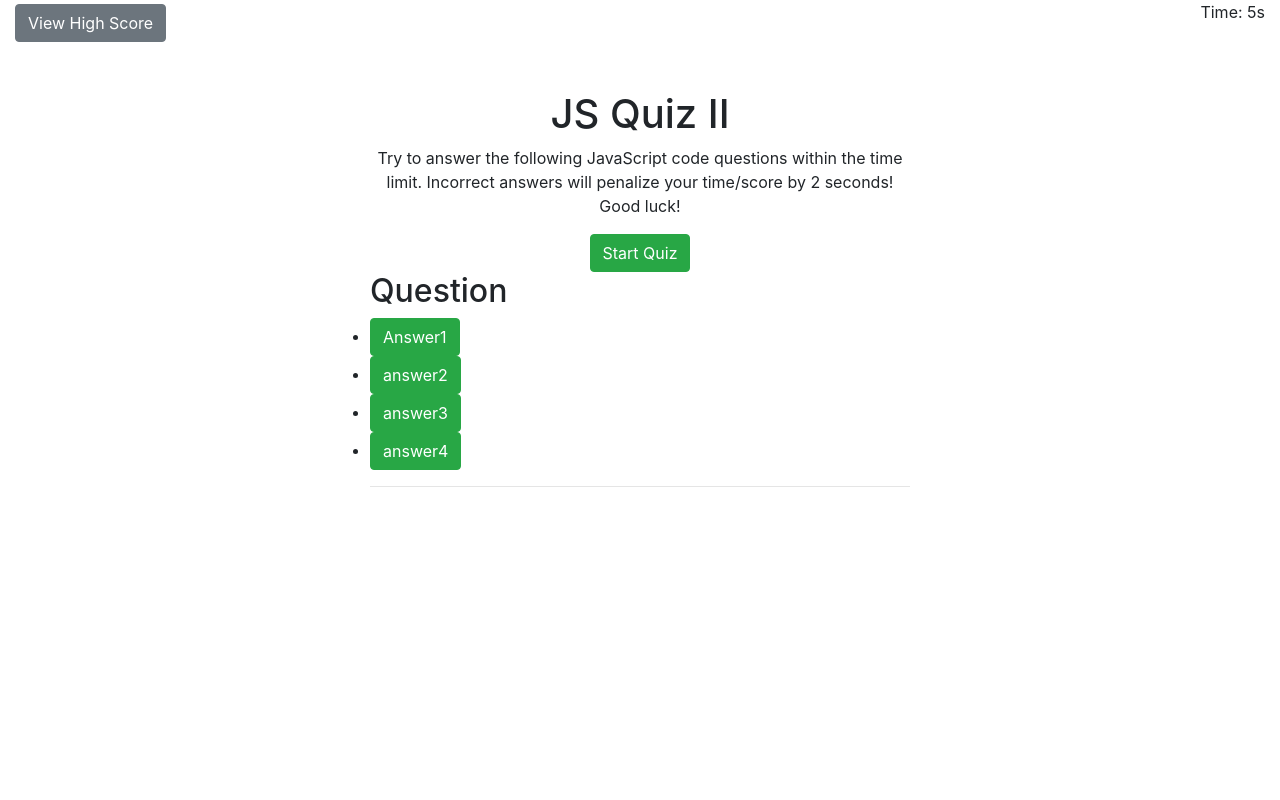
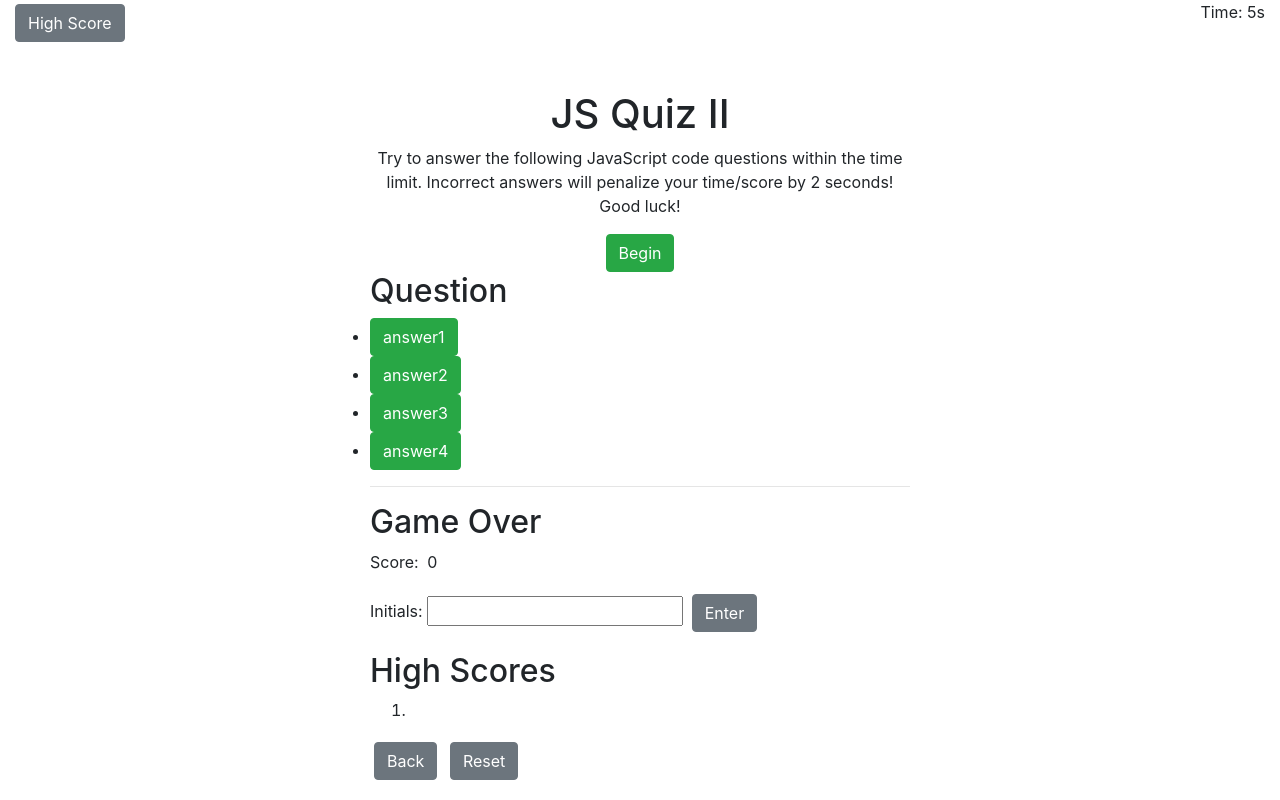
Before and after one commit to Sly-Ry/JavaScriptQuiz.v2, a plain HTML site: page index.html in a window 1280 px wide. Drawn offline with nearby package versions, Linux system fonts and the light colour scheme.

Commit message:
completed final score section/ initialized and completed highscore section/ added several JS scripts

```diff
--- a/index.html
+++ b/index.html
@@ -26,7 +26,7 @@
             <div class="col-6">
 
                 <!-- <a href="">View Highscores</a> -->
-                <button id="view-scores" type="button" class="btn btn-secondary d-inline-block mt-1"> View High Score</button>
+                <button id="view-scores" type="button" class="btn btn-secondary d-inline-block mt-1"> High Score</button>
             </div>
 
             <!-- Timer -->
@@ -54,7 +54,7 @@
                         <p class="d-flex justify-content-center text-center">Try to answer the following JavaScript code questions within the time limit. Incorrect answers will penalize your time/score by 2 seconds! Good luck!</p>
 
                         <!-- start button -->
-                        <button id="start" type="button" class="btn btn-success mx-auto d-block">Start Quiz</button>
+                        <button id="start" type="button" class="btn btn-success mx-auto d-block">Begin</button>
 
                     </div>
                 </div>
@@ -71,7 +71,7 @@
 
                         <!-- current answers -->
                         <ul class="px-0 py-0 nobullets">
-                            <li><button id="answer1" value="0" type="button" class="btn btn-success ansBtn">Answer1</button></li>
+                            <li><button id="answer1" value="0" type="button" class="btn btn-success ansBtn">answer1</button></li>
                             <li><button id="answer2" value="1" type="button" class="btn btn-success ansBtn">answer2</button></li>
                             <li><button id="answer3" value="2" type="button" class="btn btn-success ansBtn">answer3</button></li>
                             <li><button id="answer4" value="3" type="button" class="btn btn-success ansBtn">answer4</button></li>
@@ -87,10 +87,44 @@
             </section>
 
             <!-- Quiz Results; final score and name -->
+            <section id="final">
+                <div class="row">
+                    <div class="col-3"></div>
+                    <div class="col-6">
+                        <h2>Game Over</h2>
 
+                        <!-- final Score display -->
+                        <p>Score: <span id="score" class="pl-1">0</span></p>
+                        <!-- <p class="score">Final score: </p> -->
 
+                        <!-- initial's Input -->
+                        <p>Initials: <span class="mt-1"><input placeholder="" id="intials" /></span>
+                            <button id="submit-score" class="btn btn-secondary mx-1 my-1 d-inline-block">Enter</button>
+                        </p>
+                    </div>
+                </div>
+            </section>
 
             <!-- Highscores -->
+            <section id="highscores">
+                <div class="row">
+                    <div class="col-3"></div>
+                    <div class="col-6">
+                        <h2>High Scores</h2>
+
+                        <!-- list for high scores -->
+                        <ol id="scores-list">
+                            <li></li>
+                        </ol>
+
+                        <!-- return button -->
+                        <button id="back" class="btn btn-secondary mx-1 my-1 d-inline-block ">Back</button>
+
+                        <!-- clear scores button -->
+                        <button id="reset" class="btn btn-secondary mx-1 my-1 d-inline-block">Reset</button>
+                    </div>
+                </div>
+            </section>
         </div>
     </main>
 
@@ -98,5 +132,16 @@
     <footer></footer>
 
     <!-- JavaScript -->
+    <!-- basic JS script -->
+    <script src="./assets/index.js"></script>
+
+    <!-- JQuery script -->
+    <script src="https://code.jquery.com/jquery-3.5.1.slim.min.js" integrity="sha384-DfXdz2htPH0lsSSs5nCTpuj/zy4C+OGpamoFVy38MVBnE+IbbVYUew+OrCXaRkfj" crossorigin="anonymous"></script>
+
+    <!-- popper JS -->
+    <script src="https://cdn.jsdelivr.net/npm/popper.js@1.16.0/dist/umd/popper.min.js" integrity="sha384-Q6E9RHvbIyZFJoft+2mJbHaEWldlvI9IOYy5n3zV9zzTtmI3UksdQRVvoxMfooAo" crossorigin="anonymous"></script>
+
+    <!-- bootstrap JS -->
+    <script src="https://stackpath.bootstrapcdn.com/bootstrap/4.5.0/js/bootstrap.min.js" integrity="sha384-OgVRvuATP1z7JjHLkuOU7Xw704+h835Lr+6QL9UvYjZE3Ipu6Tp75j7Bh/kR0JKI" crossorigin="anonymous"></script>
 </body>
 </html>
```
